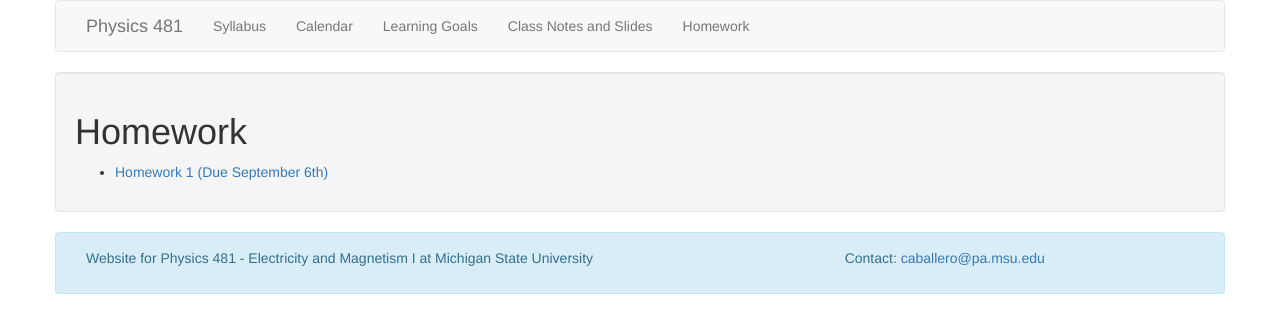
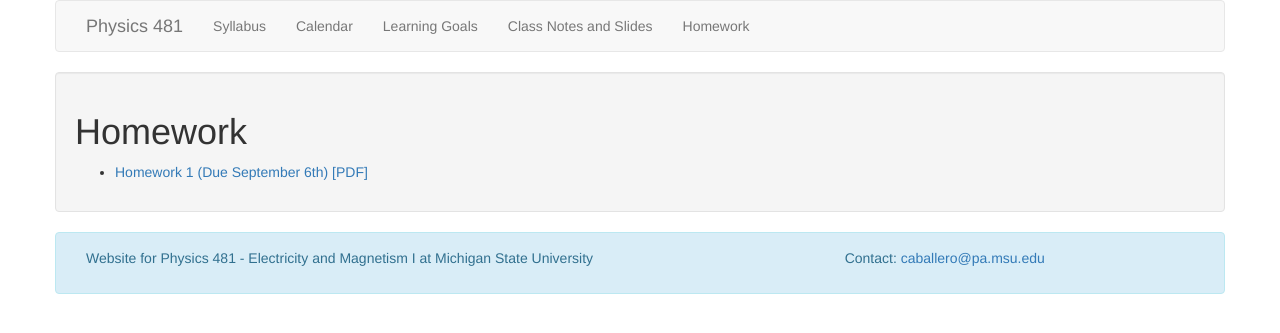
Before and after one commit to dannycab/phy481msu_f2019, a Jekyll site: the page built from assignments/list_of_assignments.md, in a window 1280 px wide. Shown: the top 333 px of the page. Built offline with Jekyll 4.4.1, drawn with Linux system fonts in a browser that asks for light colours.

Commit message:
updated with PDF

```diff
--- a/assignments/list_of_assignments.md
+++ b/assignments/list_of_assignments.md
@@ -4,4 +4,4 @@ layout: page
 permalink: ./assignments/index.html
 ---
 
-- [Homework 1 (Due September 6th)](./homework1.html)
+- [Homework 1 (Due September 6th)](./homework1.html) [[PDF]](./homework1.pdf)
```
Also changed, not shown: 4 other files.
